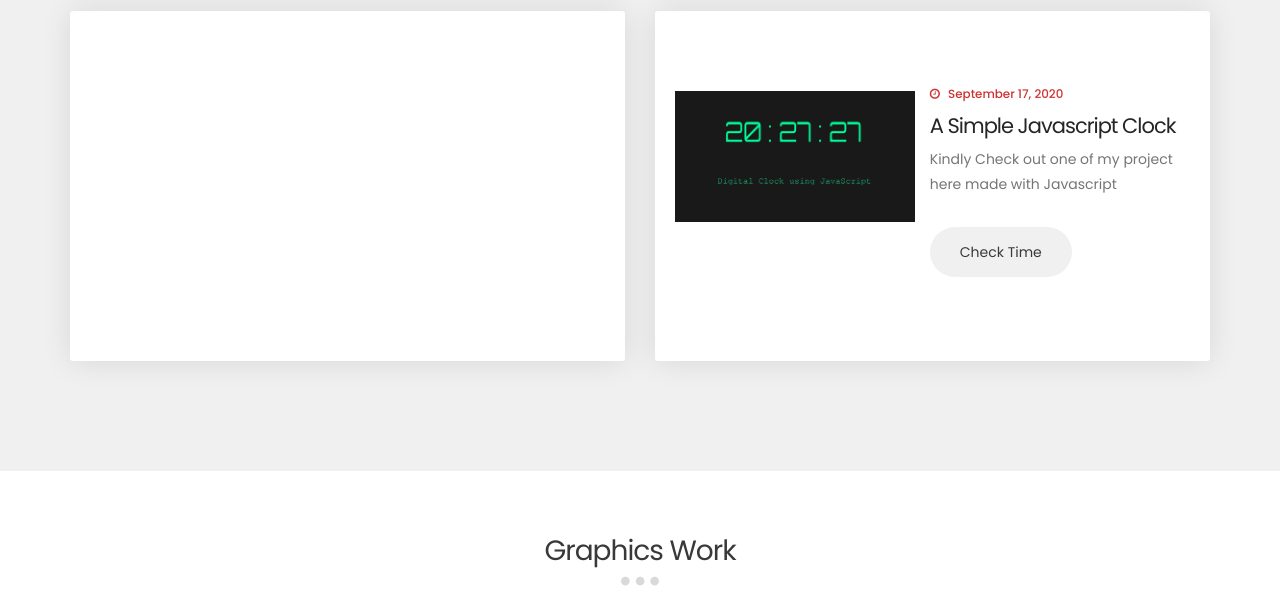
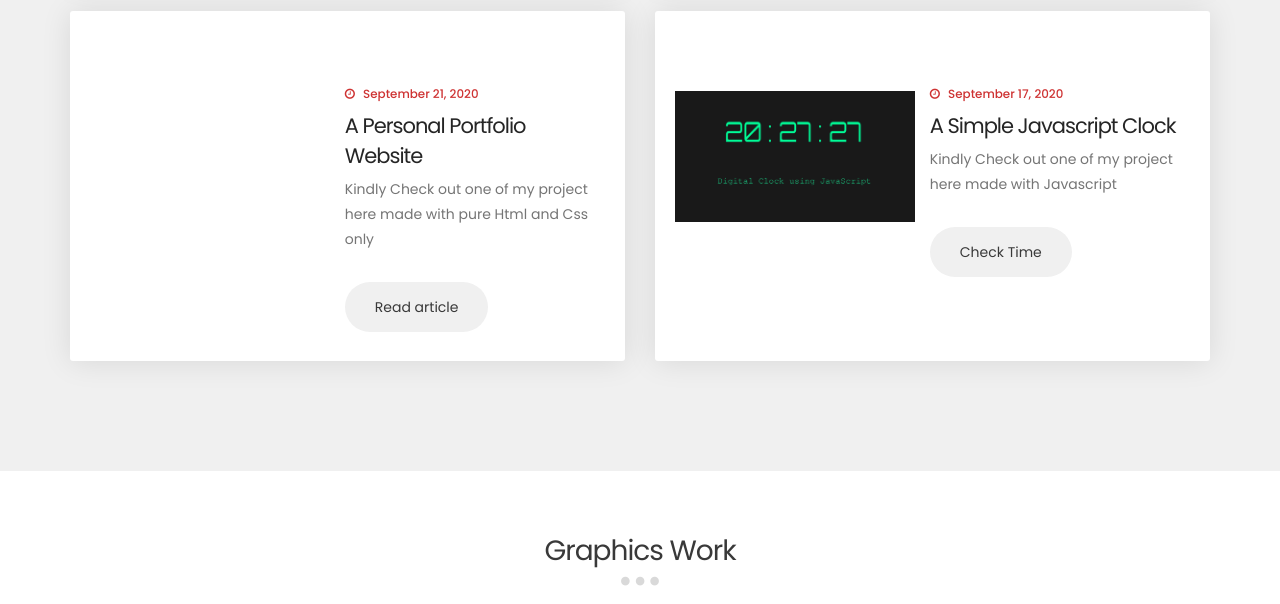
Before and after one commit to Kayode-Lateef/Kayode-Lateef.github.io, a plain HTML site: page index.html in a window 1280 px wide. Shown: the part 1879-2483 px from the top of the page. Drawn offline with Linux system fonts and the light colour scheme.

Commit message:
Update index.html

```diff
--- a/index.html
+++ b/index.html
@@ -240,12 +240,12 @@
                                   <!-- <a href="blog-detail.html"><img src="images/bg.png" class="img-responsive"
                                              alt=""></a> -->
                               </div>
-                   <!--           <div class="media-body blog-info">
+                           <div class="media-body blog-info">
                                    <small><i class="fa fa-clock-o"></i> September 21, 2020</small>
                                    <h3><a href="/portfolio/index.html">A Personal Portfolio Website</a></h3>
                                    <p>Kindly Check out one of my project here made with pure Html and Css only</p>
                                    <a href="/portfolio/index.html" class="btn section-btn">Read article</a>
-                              </div>  -->
+                              </div>
                          </div>
                     </div>
 
```
